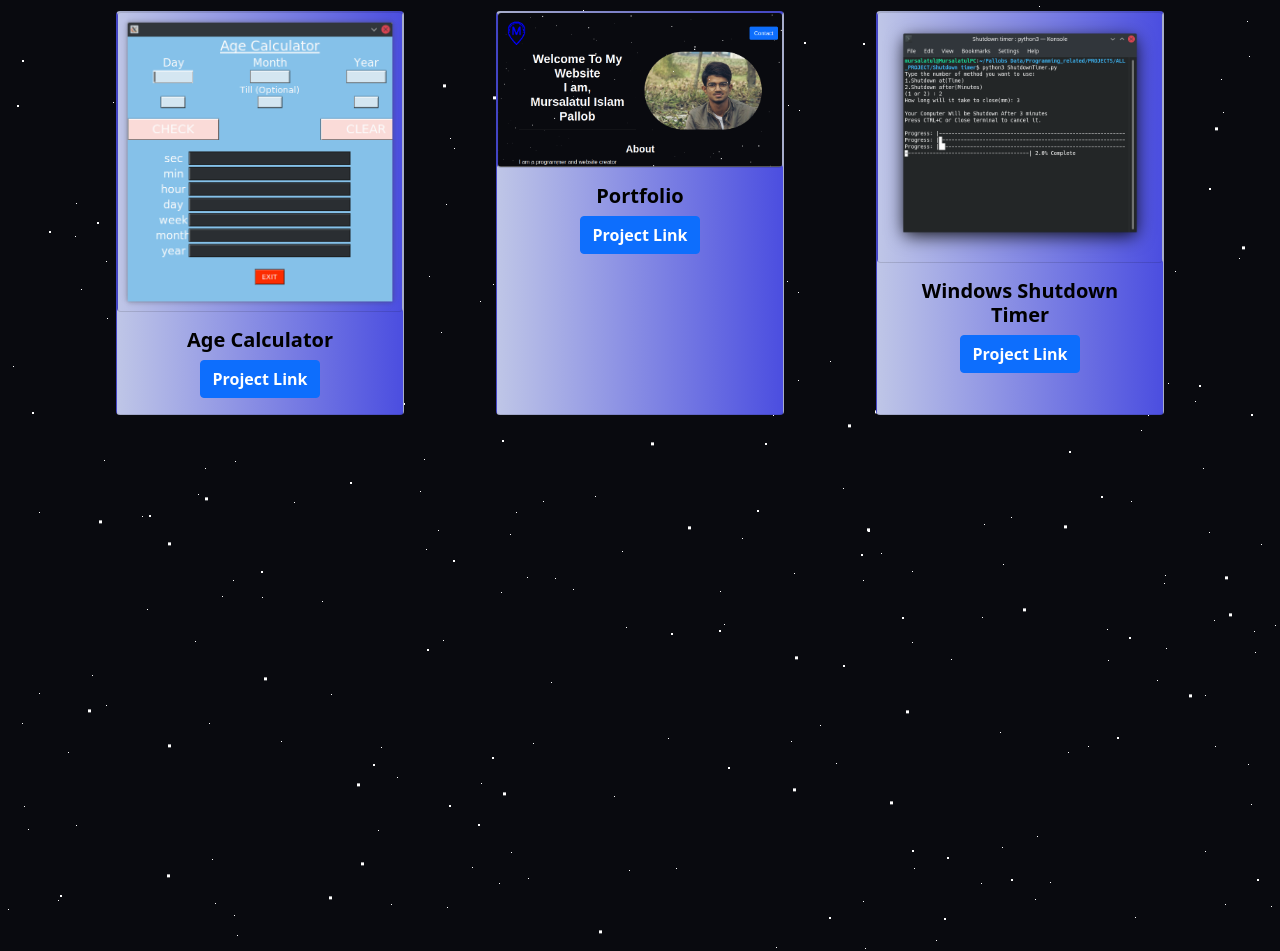
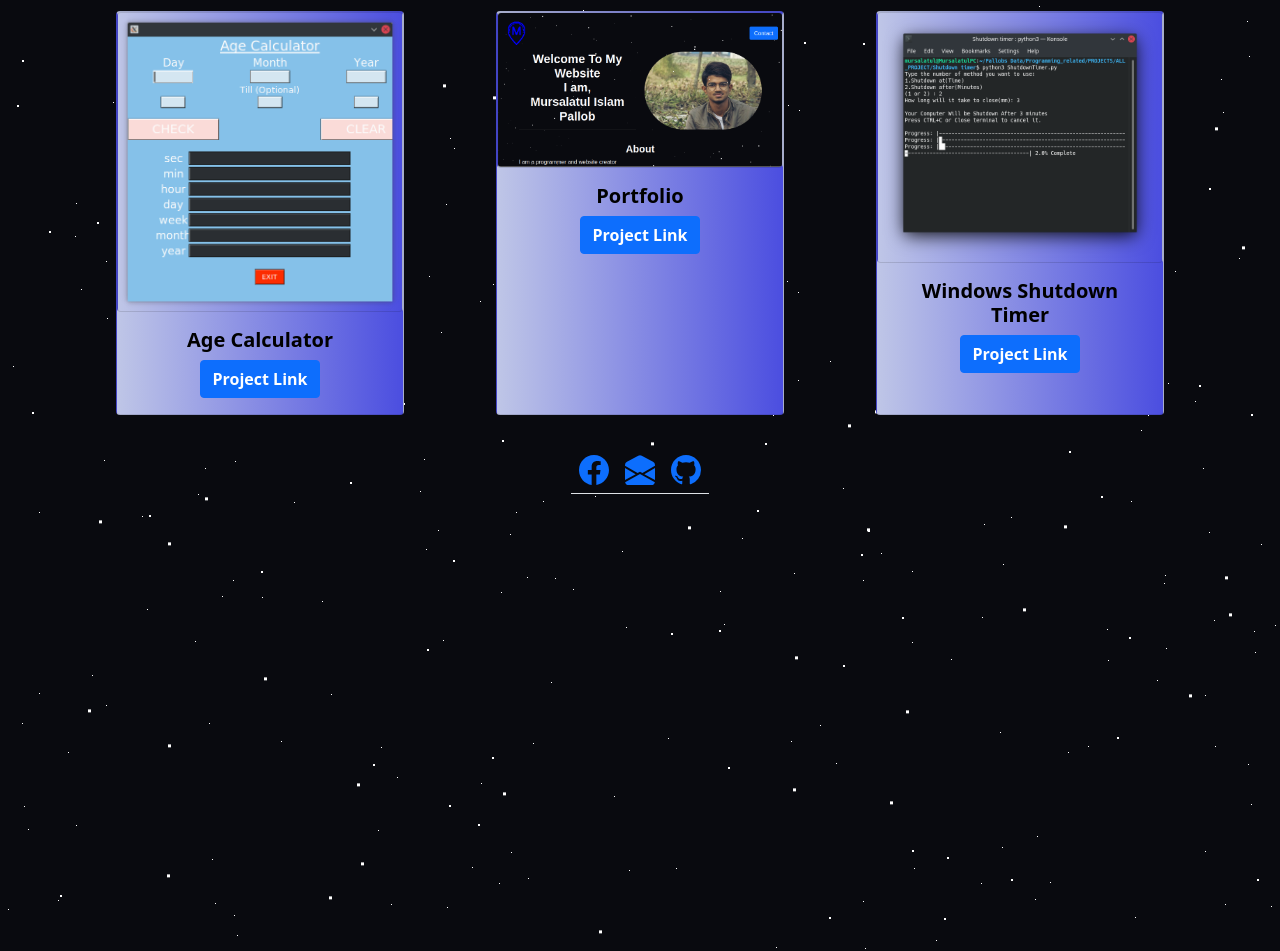
Before and after one commit to mursalatul/mursalatul.github.io, a plain HTML site: page index.html in a window 1280 px wide. Shown: the part 862-1813 px from the top of the page. Drawn offline with Linux system fonts and the light colour scheme.

Commit message:
add contact sector

```diff
--- a/index.html
+++ b/index.html
@@ -32,7 +32,7 @@
 				<img src="/pictures/logo1.png" alt="Mursalatul">
 			</a>
 			<!-- contact button -->
-			<button type="button" class="btn btn-primary">Contact</button>
+			<a href="#contact"><button type="button" class="btn btn-primary">Contact</button></a>
 		</div>
 	</nav>
 
@@ -45,7 +45,8 @@
 			</div>
 			<!-- cover picture -->
 			<div class="col-md-6">
-				<img src="/pictures/cover1.jpg" class="img-fluid rounded-pill" id="cover_image"alt="Image Failed To Load">
+				<img src="/pictures/cover1.jpg" class="img-fluid rounded-pill" id="cover_image"
+					alt="Image Failed To Load">
 			</div>
 		</div>
 	</div>
@@ -78,6 +79,45 @@
 		<div class="row " id="project_list_2"></div>
 	</div>
 
+	<!-- contact -->
+	<div class="container" id="contact">
+		<table class="table d-flex justify-content-center">
+			<tr>
+				<td>
+					<!-- facebook -->
+					<a href="https://www.facebook.com/">
+						<svg xmlns="http://www.w3.org/2000/svg" width="30" height="30" fill="currentColor"
+							class="bi bi-facebook" viewBox="0 0 16 16" id="id_contact_facebook">
+							<path
+								d="M16 8.049c0-4.446-3.582-8.05-8-8.05C3.58 0-.002 3.603-.002 8.05c0 4.017 2.926 7.347 6.75 7.951v-5.625h-2.03V8.05H6.75V6.275c0-2.017 1.195-3.131 3.022-3.131.876 0 1.791.157 1.791.157v1.98h-1.009c-.993 0-1.303.621-1.303 1.258v1.51h2.218l-.354 2.326H9.25V16c3.824-.604 6.75-3.934 6.75-7.951z" />
+						</svg>
+					</a>
+				</td>
+				<td>
+					<!-- email -->
+					<a href="mailto:mursalatulislmapallob@gmail.com">
+						<svg xmlns="http://www.w3.org/2000/svg" width="30" height="30" fill="currentColor"
+							class="bi bi-envelope-open-fill" viewBox="0 0 16 16">
+							<path
+								d="M8.941.435a2 2 0 0 0-1.882 0l-6 3.2A2 2 0 0 0 0 5.4v.313l6.709 3.933L8 8.928l1.291.717L16 5.715V5.4a2 2 0 0 0-1.059-1.765l-6-3.2zM16 6.873l-5.693 3.337L16 13.372v-6.5zm-.059 7.611L8 10.072.059 14.484A2 2 0 0 0 2 16h12a2 2 0 0 0 1.941-1.516zM0 13.373l5.693-3.163L0 6.873v6.5z" />
+						</svg>
+					</a>
+
+				</td>
+				<td>
+					<!-- github -->
+					<a href="https://github.com/mursalatul/">
+						<svg xmlns="http://www.w3.org/2000/svg" width="30" height="30" fill="currentColor"
+							class="bi bi-github" viewBox="0 0 16 16" id="id_contact_github">
+							<path
+								d="M8 0C3.58 0 0 3.58 0 8c0 3.54 2.29 6.53 5.47 7.59.4.07.55-.17.55-.38 0-.19-.01-.82-.01-1.49-2.01.37-2.53-.49-2.69-.94-.09-.23-.48-.94-.82-1.13-.28-.15-.68-.52-.01-.53.63-.01 1.08.58 1.23.82.72 1.21 1.87.87 2.33.66.07-.52.28-.87.51-1.07-1.78-.2-3.64-.89-3.64-3.95 0-.87.31-1.59.82-2.15-.08-.2-.36-1.02.08-2.12 0 0 .67-.21 2.2.82.64-.18 1.32-.27 2-.27.68 0 1.36.09 2 .27 1.53-1.04 2.2-.82 2.2-.82.44 1.1.16 1.92.08 2.12.51.56.82 1.27.82 2.15 0 3.07-1.87 3.75-3.65 3.95.29.25.54.73.54 1.48 0 1.07-.01 1.93-.01 2.2 0 .21.15.46.55.38A8.012 8.012 0 0 0 16 8c0-4.42-3.58-8-8-8z" />
+						</svg>
+					</a>
+				</td>
+			</tr>
+		</table>
+	</div>
+
 	<!-- bootstrap js -->
 	<script src="bootstrap-5.0.2-dist/js/bootstrap.bundle.min.js"></script>
 	<!-- my js-->
--- a/style/sindex.css
+++ b/style/sindex.css
@@ -8,6 +8,14 @@ body {
 }
 
 /* setting card */
+
 .card {
-    background: linear-gradient(to right , #bfc6e7, #4b4ee0);
+    background: linear-gradient(to right, #bfc6e7, #4b4ee0);
 }
+
+/* contact links highlighting*/
+.bi:hover {
+    color: rgb(4, 0, 255);
+    width: 150%;
+    height: 150%;
+}
```
